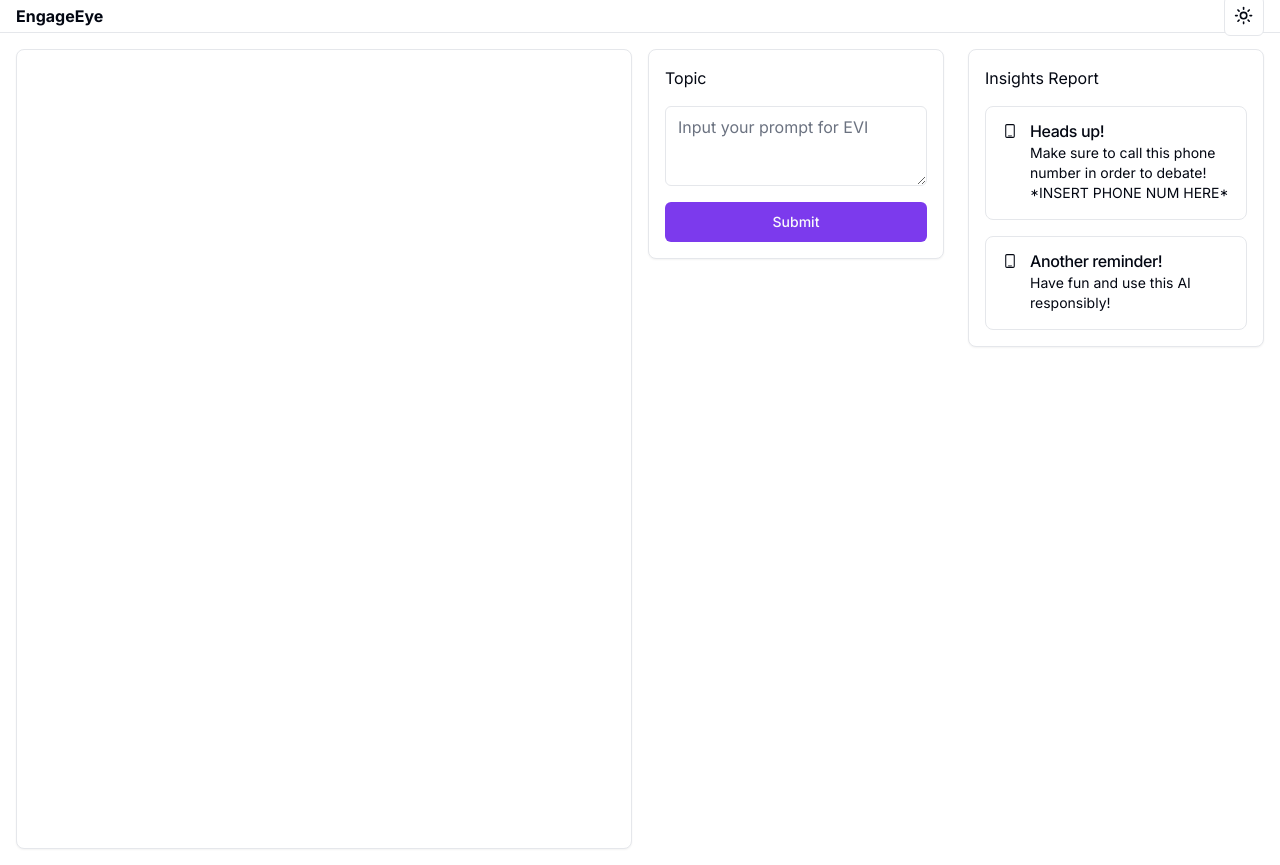
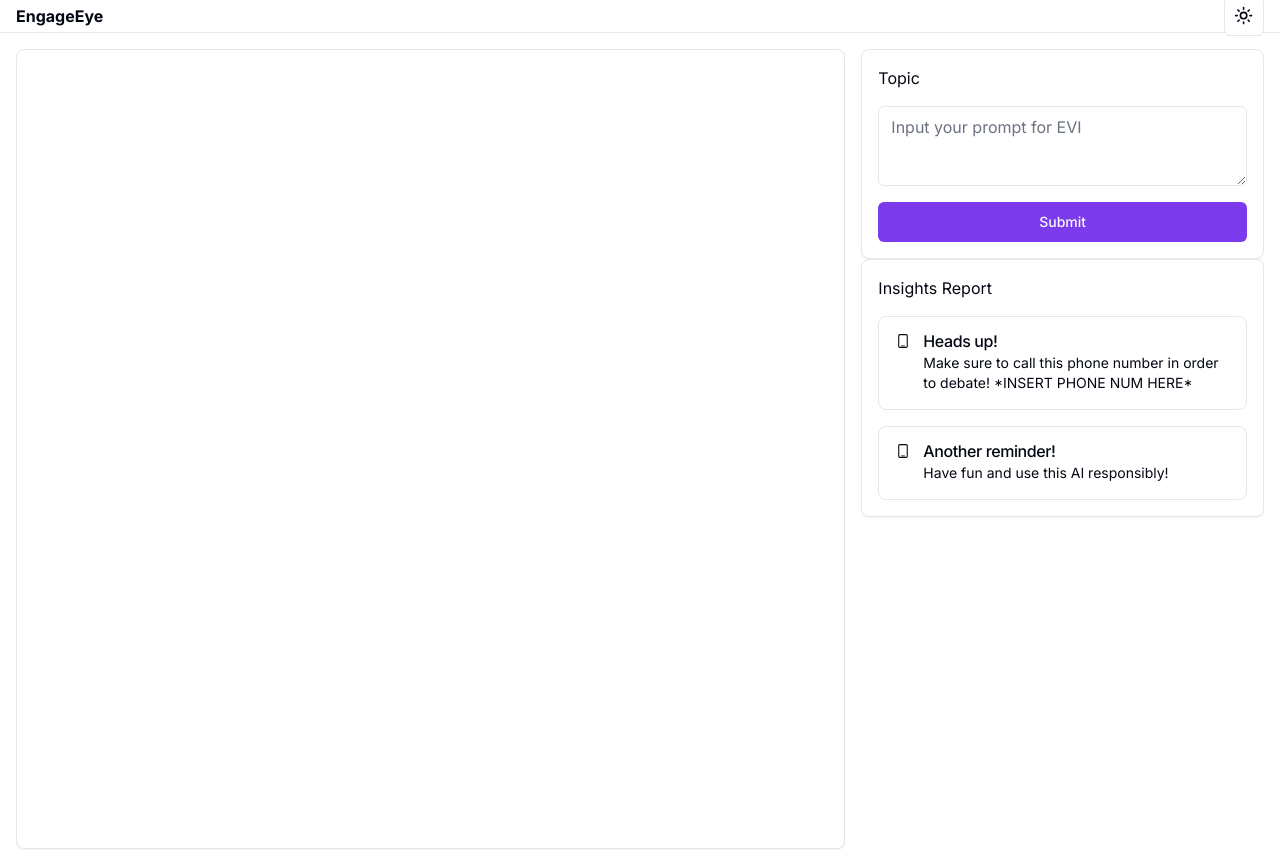
Before and after one commit to sumtzehern/CiceroAi, a Next.js app: page / in a window 1280 px wide. Built offline with nearby package versions, Linux system fonts and the light colour scheme; no server answers.

Commit message:
Made changes to page layout

```diff
--- a/src/app/rooms.tsx
+++ b/src/app/rooms.tsx
@@ -9,7 +9,7 @@ import { Alert, AlertDescription, AlertTitle } from "@/components/ui/alert"
 
 export default function Roomspage() {
   return (
-    <div className="grid grid-cols-4 min-h-screen">
+    <div className="grid grid-cols-3 min-h-screen">
       <div className="col-span-2 p-4 pr-2">
         <div className="rounded-lg border bg-card text-card-foreground shadow-sm p-4 min-h-screen flex items-start justify-center">
           <CameraView />
@@ -22,9 +22,7 @@ export default function Roomspage() {
           <Textarea placeholder="Input your prompt for EVI" className="text-base text-gray-600"/>
           <Button variant="default" className="w-full">Submit</Button>
         </div>
-      </div>
 
-      <div className="col-span-1 p-4 pl-2 flex flex-col">
         <div className="rounded-lg border bg-card text-card-foreground shadow-sm p-4 flex flex-col gap-4">
           <h1 className="text-base">Insights Report</h1>
 
@@ -47,6 +45,7 @@ export default function Roomspage() {
           {/* <Button variant="default" className="w-full">Submit</Button> */}
         </div>
       </div>
+
     </div>
   );
 }
```
